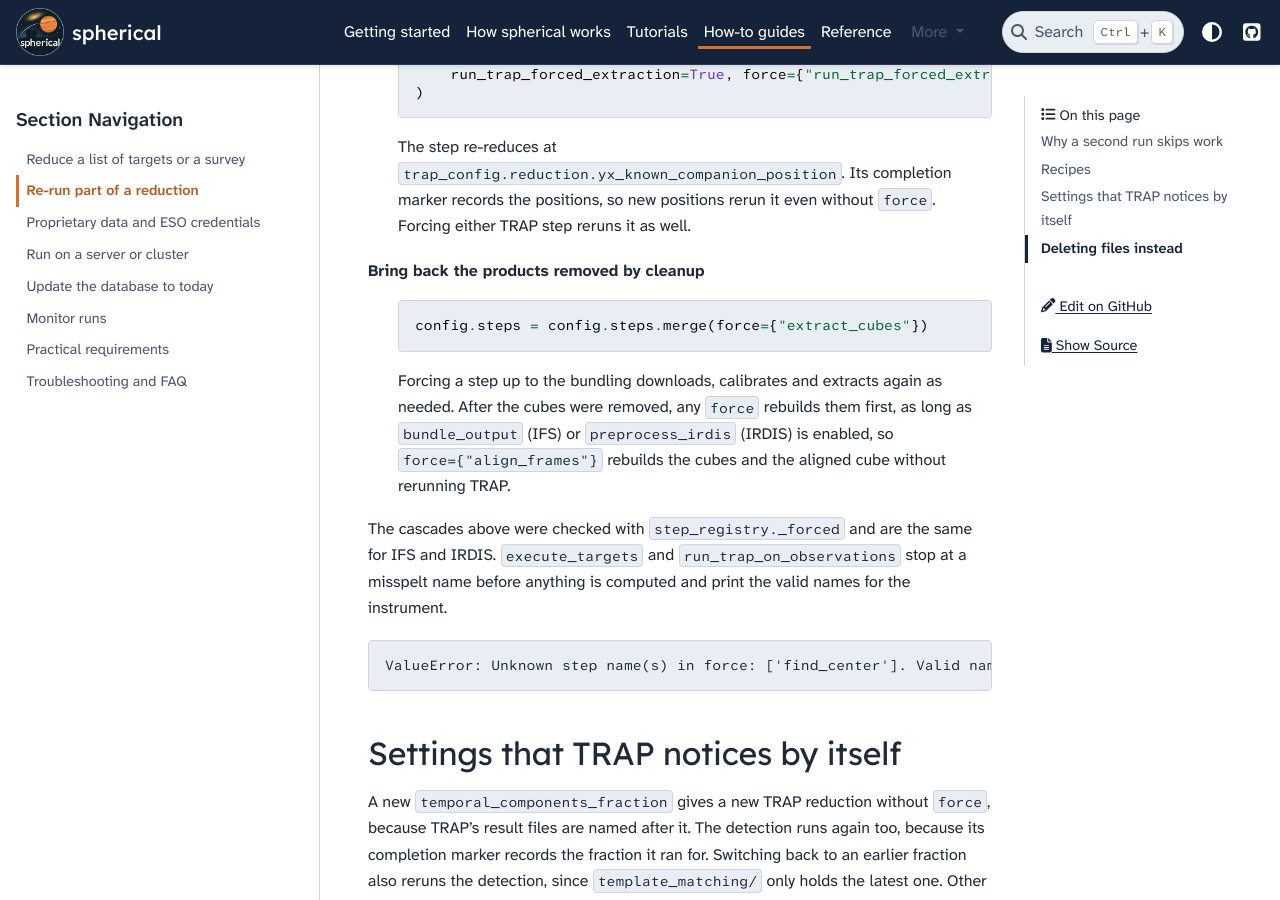
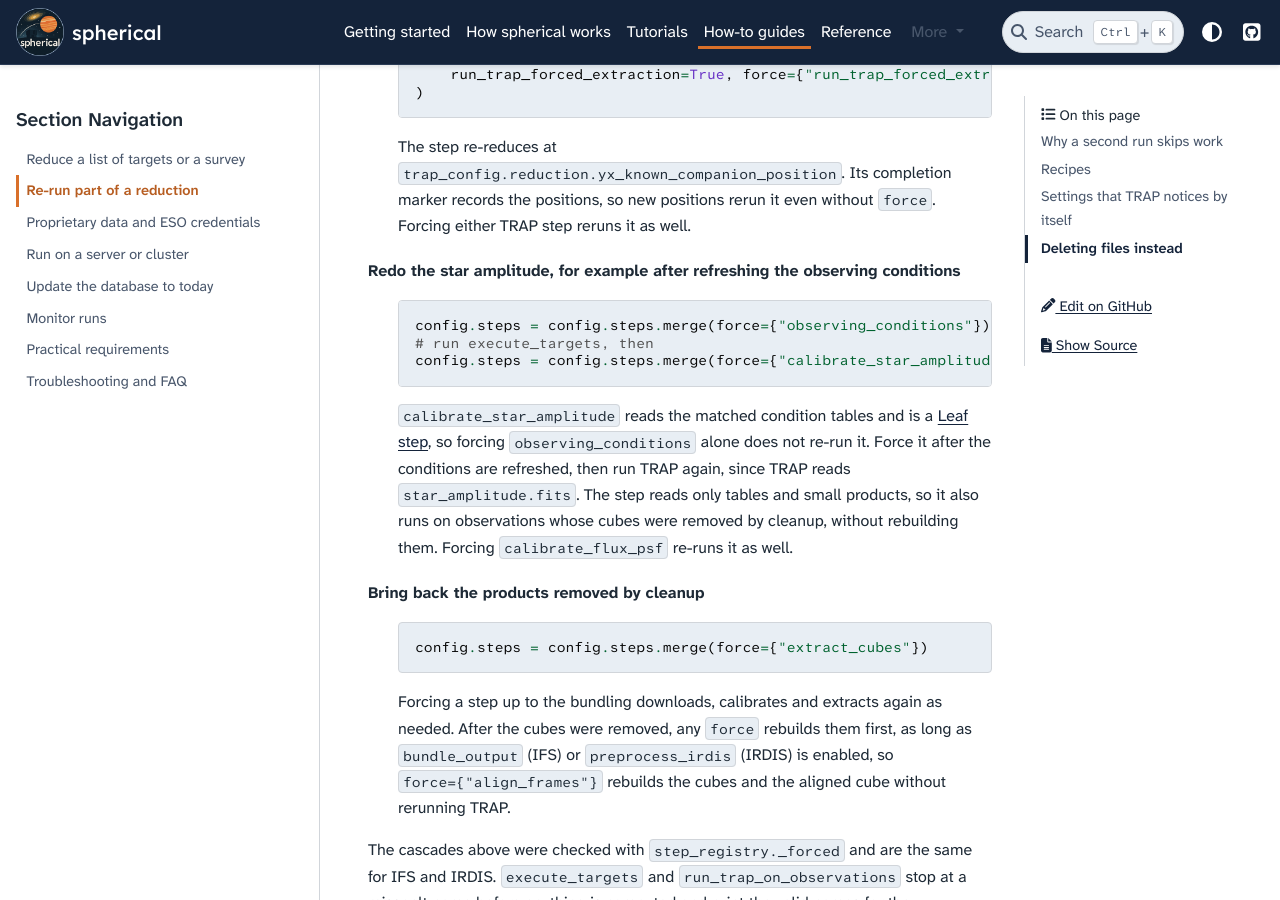
Before and after one commit to m-samland/spherical, a Sphinx documentation site: the page built from docs/how-to/rerun.md, in a window 1280 px wide and 900 px high, scrolled down 1564 px. Built offline with Sphinx 7.4.7 and the PyData theme 0.15.4, drawn with Linux system fonts in a browser that asks for light colours; pages that are not in the unit, such as notebooks, are missing from menus.

Commit message:
Document the anchored star amplitude

````diff
--- a/docs/how-to/rerun.md
+++ b/docs/how-to/rerun.md
@@ -63,6 +63,19 @@ Redo only the forced extraction, for example after changing the known positions
   completion marker records the positions, so new positions rerun it even without
   `force`. Forcing either TRAP step reruns it as well.
 
+Redo the star amplitude, for example after refreshing the observing conditions
+: ```python
+  config.steps = config.steps.merge(force={"observing_conditions"})
+  # run execute_targets, then
+  config.steps = config.steps.merge(force={"calibrate_star_amplitude"})
+  ```
+  `calibrate_star_amplitude` reads the matched condition tables and is a {term}`Leaf step`,
+  so forcing `observing_conditions` alone does not re-run it. Force it after the
+  conditions are refreshed, then run TRAP again, since TRAP reads `star_amplitude.fits`.
+  The step reads only tables and small products, so it also runs on observations whose
+  cubes were removed by cleanup, without rebuilding them. Forcing `calibrate_flux_psf`
+  re-runs it as well.
+
 Bring back the products removed by cleanup
 : ```python
   config.steps = config.steps.merge(force={"extract_cubes"})
````
Also changed, not shown: CHANGELOG.md (+2 -0 lines), docs/concepts/configuration.md (+4 -4 lines), docs/concepts/products.md (+21 -1 lines), docs/reference/glossary.md (+1 -1 lines), docs/reference/trap-settings.md (+2 -1 lines).
